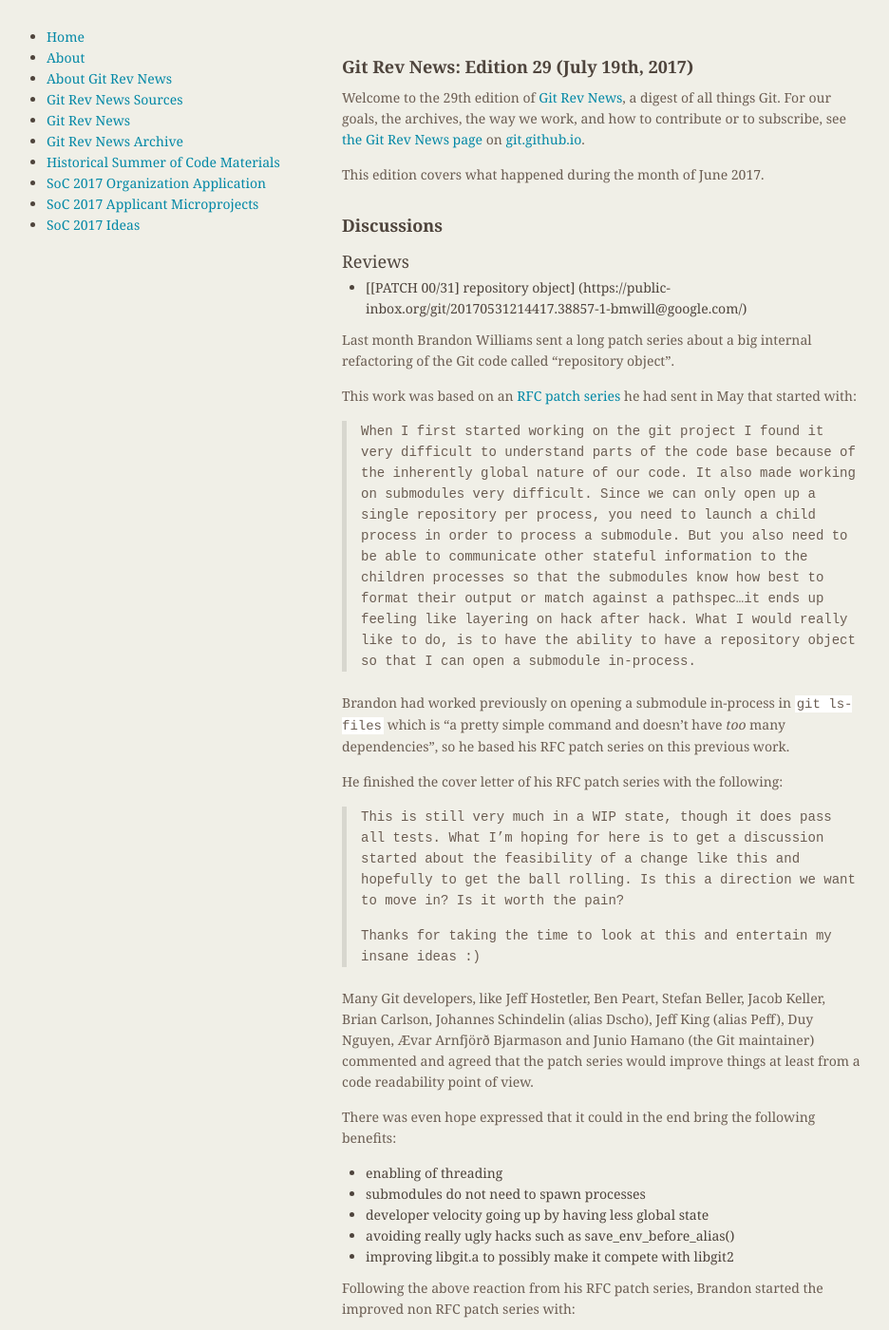
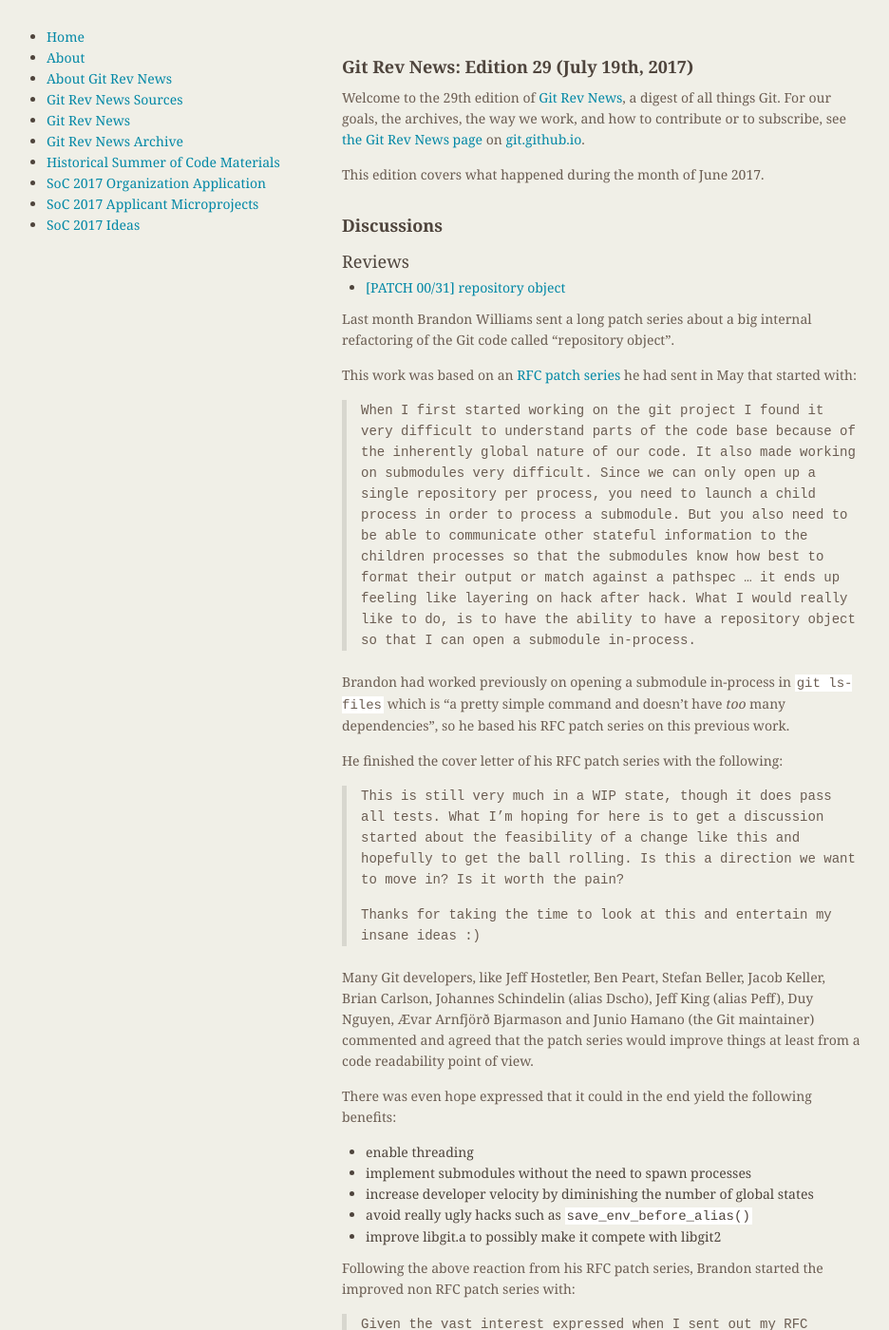
Before and after one commit to git/git.github.io, a Jekyll site: the page built from rev_news/drafts/edition-29.md, in a window 1280 px wide and 1400 px high. Shown: the whole window at 95% size, without its empty margins (174-1110 px from the left). Built offline with Jekyll 4.4.1, drawn with Linux system fonts in a browser that asks for light colours; some of the changed text lies outside the part shown.

Commit message:
Some minor typo fixes, rephrasing, and formatting.

```diff
--- a/rev_news/drafts/edition-29.md
+++ b/rev_news/drafts/edition-29.md
@@ -23,7 +23,7 @@
 
 ### Reviews
 
-* [[PATCH 00/31] repository object] (https://public-inbox.org/git/20170531214417.38857-1-bmwill@google.com/)
+* [[PATCH 00/31] repository object](https://public-inbox.org/git/20170531214417.38857-1-bmwill@google.com/)
 
 Last month Brandon Williams sent a long patch series about a big
 internal refactoring of the Git code called "repository object".
@@ -39,7 +39,7 @@
 > to process a submodule.  But you also need to be able to communicate
 > other stateful information to the children processes so that the
 > submodules know how best to format their output or match against a
-> pathspec...it ends up feeling like layering on hack after hack.
+> pathspec ... it ends up feeling like layering on hack after hack.
 > What I would really like to do, is to have the ability to have a
 > repository object so that I can open a submodule in-process.
 
@@ -66,14 +66,14 @@
 Hamano (the Git maintainer) commented and agreed that the patch series
 would improve things at least from a code readability point of view.
 
-There was even hope expressed that it could in the end bring the
+There was even hope expressed that it could in the end yield the
 following benefits:
 
-* enabling of threading
-* submodules do not need to spawn processes
-* developer velocity going up by having less global state
-* avoiding really ugly hacks such as save_env_before_alias()
-* improving libgit.a to possibly make it compete with libgit2
+* enable threading
+* implement submodules without the need to spawn processes
+* increase developer velocity by diminishing the number of global states
+* avoid really ugly hacks such as `save_env_before_alias()`
+* improve libgit.a to possibly make it compete with libgit2
 
 Following the above reaction from his RFC patch series, Brandon
 started the improved non RFC patch series with:
@@ -134,13 +134,13 @@
 
 This was followed up by Peff who used the following example:
 
-  git config core.quotepath true
-  git -C submodule config core.quotepath false
-  git ls-files --recurse-submodules
+    git config core.quotepath true
+    git -C submodule config core.quotepath false
+    git ls-files --recurse-submodules
 
 to say that "the repository object has to become a kitchen sink of
 sorts", because in a single process we'd need one copy of the
-quote_path_fully variable (associated with the core.quotepath config
+`quote_path_fully` variable (associated with the `core.quotepath` config
 option) for each repo object.
 
 Brandon later replied to Peff saying that the config should be removed
@@ -215,7 +215,7 @@
 
 * [gitiles](https://gerrit.googlesource.com/gitiles/): A simple browser for Git repositories from Google.
 * [GitNotifier](https://gitnotifier.io/) Get email notifications when someone stars or forks one of your GitHub repos and follows/unfollows you.
-* [gitsuggest](https://github.com/csurfer/gitsuggest): A tool to suggest github repositories based on the repositories you have shown interest in.
+* [gitsuggest](https://github.com/csurfer/gitsuggest): A tool to suggest GitHub repositories based on the repositories you have shown interest in.
 * [git-open](https://github.com/paulirish/git-open): Type `git open` to open the GitHub page or website for a repository in your browser.
 * [Ceruleum](https://github.com/alixander/Ceruleum): OSX app to track the changes to your code going towards your next commit.
 
```
Also changed, not shown: other parts of rev_news/drafts/edition-29.md (+6 -6 lines).
